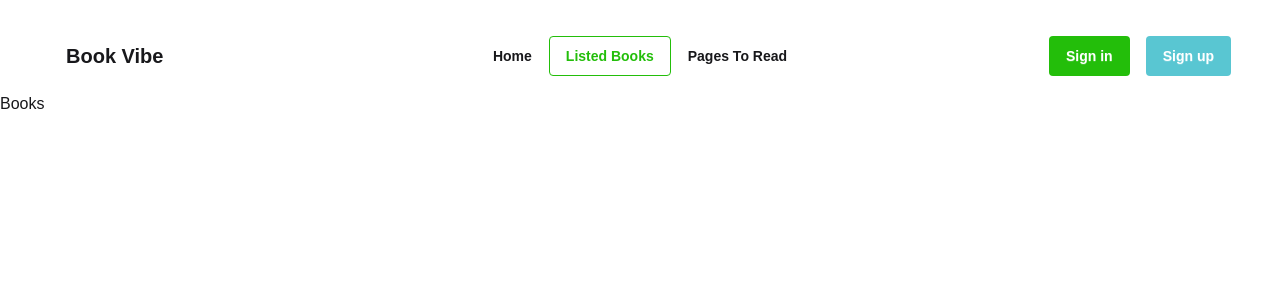
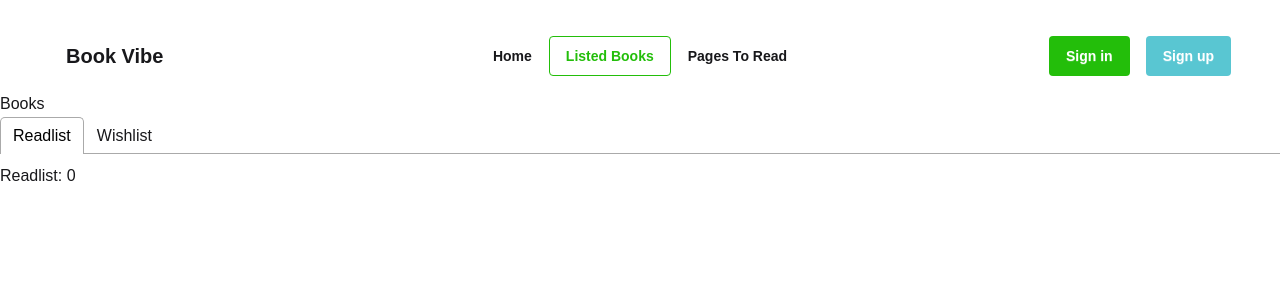
Before and after one commit to ShafayatSadid/book-vibe-code, a React (Vite) app: page /books in a window 1280 px wide. Shown: the top 300 px of the page. Built offline with nearby package versions, Linux system fonts and the light colour scheme.

Commit message:
Refactor BookContext state management and update BookPage to utilize new state variables for read and wishlist books.

```diff
--- a/src/context/BookContext.jsx
+++ b/src/context/BookContext.jsx
@@ -6,18 +6,18 @@ export const BookContext = createContext()
 const BookProvider = ({ children }) => {
 
     // handle read books
-    const [storedBooks, setStoredBooks] = useState([]);
+    const [readList, setReadList] = useState([]);
 
     const handleReadBooks = (readBook) => {
 
         // validate the book
-        const isExist = storedBooks.find(storedBook => readBook.bookId === storedBook.bookId);
+        const isExist = readList.find(storedBook => readBook.bookId === storedBook.bookId);
 
         if(isExist){
             toast.warn('The book is already exist');
         }
         else{
-            setStoredBooks([...storedBooks, readBook]);
+            setReadList([...readList, readBook]);
             toast.success(`${readBook.bookName} is add to list.`)
         }
 
@@ -25,15 +25,15 @@ const BookProvider = ({ children }) => {
     }
 
     // handle listed books
-    const [listedBooks, setListedBooks] = useState([]);
+    const [wishList, setWishList] = useState([]);
 
     const handleListedBooks = (wishBook) => {
 
         // validate the book is on read list or not.
-        const isExist = storedBooks.find(storedBook => wishBook.bookId === storedBook.bookId);
+        const isExist = readList.find(storedBook => wishBook.bookId === storedBook.bookId);
 
         // validate this book is already your wishlist.
-        const isWishlist = listedBooks.find(listedBook => wishBook.bookId === listedBook.bookId);
+        const isWishlist = wishList.find(listedBook => wishBook.bookId === listedBook.bookId);
 
         if(isExist){
             toast.error('The book is already in your read list.');
@@ -43,7 +43,7 @@ const BookProvider = ({ children }) => {
             toast.warn(`The book is already in your Wishlist.`)
         }
         else{
-            setListedBooks([...listedBooks, wishBook]);
+            setWishList([...wishList, wishBook]);
             toast.success(`${wishBook.bookName} is add to your wishlist.`)
         }
 
@@ -52,11 +52,11 @@ const BookProvider = ({ children }) => {
 
     const test = {
         handleReadBooks,
-        storedBooks,
-        setStoredBooks,
+        storedBooks: readList,
+        setStoredBooks: setReadList,
         handleListedBooks,
-        listedBooks,
-        setListedBooks
+        listedBooks: wishList,
+        setListedBooks: setWishList
     };
 
     return <BookContext.Provider value={test}>
--- a/src/pages/BooksPage/BookPage.jsx
+++ b/src/pages/BooksPage/BookPage.jsx
@@ -1,14 +1,30 @@
 import React, { useContext } from 'react';
 import { BookContext } from '../../context/BookContext';
+import { Tab, TabList, TabPanel, Tabs } from 'react-tabs';
+import 'react-tabs/style/react-tabs.css';
 
 const BookPage = () => {
 
-    const {storedBooks} = useContext(BookContext);
+    const { storedBooks, listedBooks } = useContext(BookContext);
 
-    console.log(storedBooks);
+    // console.log(storedBooks);
     return (
         <div>
             <h1>Books</h1>
+            <Tabs>
+                <TabList>
+                    <Tab>Readlist</Tab>
+                    <Tab>Wishlist</Tab>
+                </TabList>
+
+                <TabPanel>
+                    <h2>Readlist: {storedBooks.length} </h2>
+                </TabPanel>
+
+                <TabPanel>
+                    <h2>Wishlist: {listedBooks.length} </h2>
+                </TabPanel>
+            </Tabs>
         </div>
     );
 };
```
